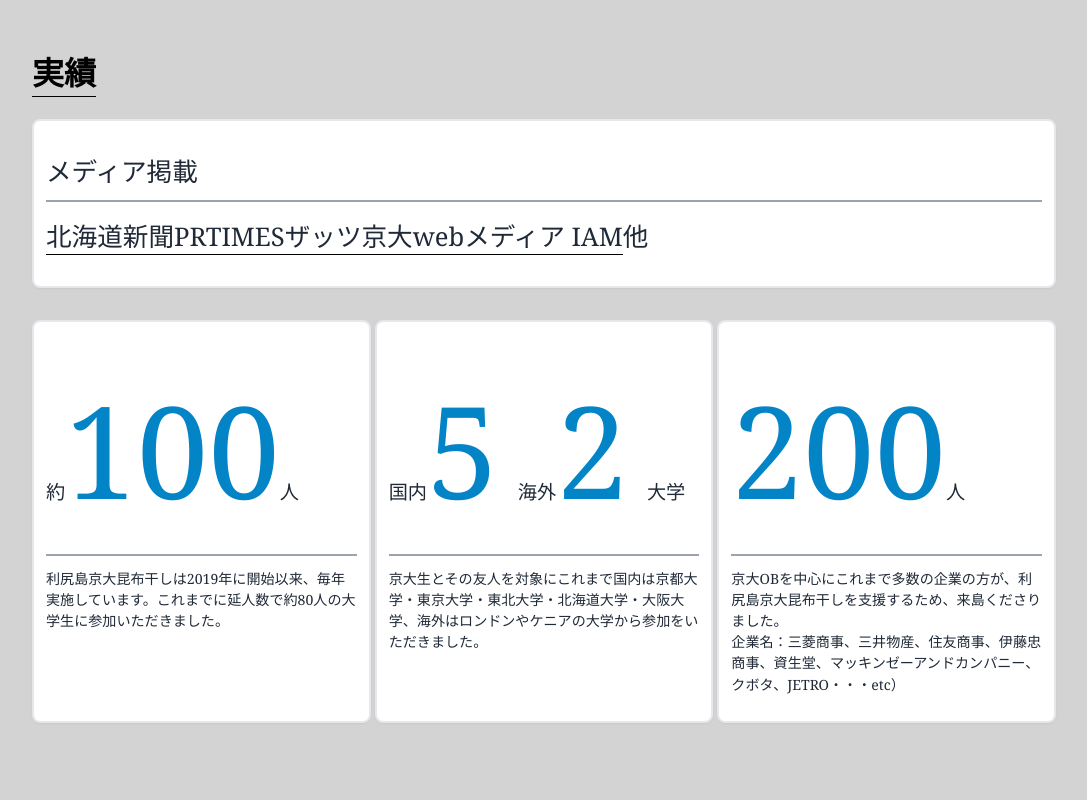
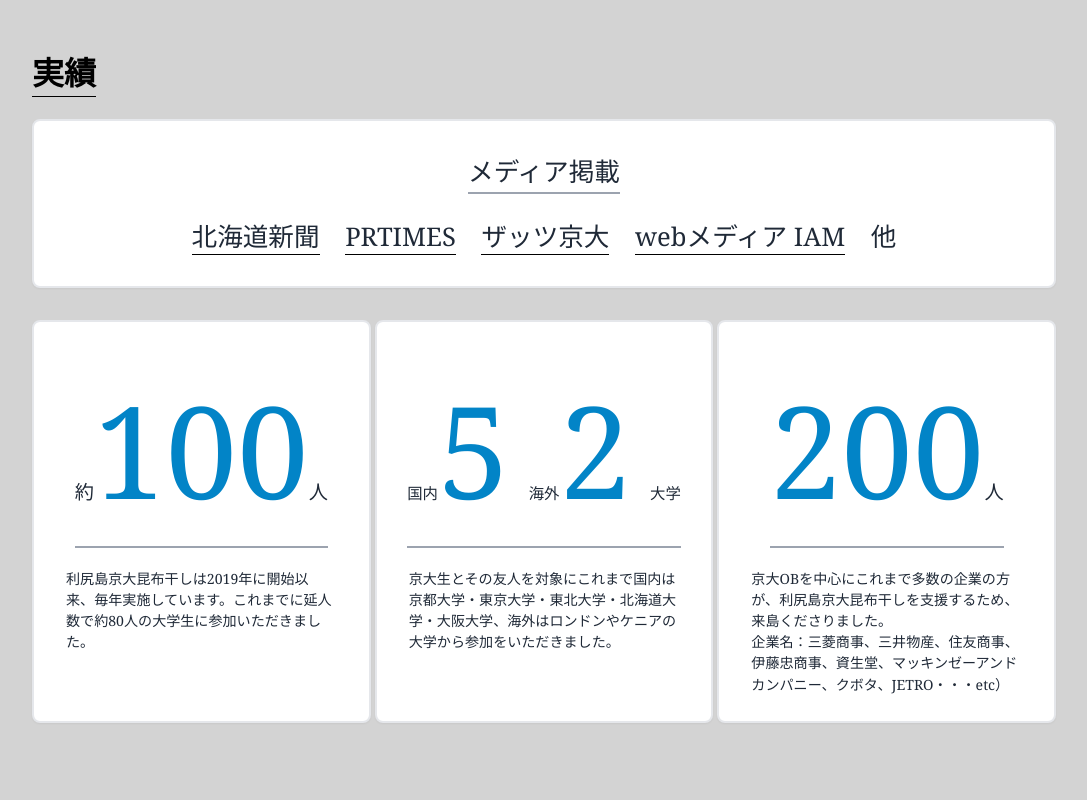
Before and after one commit to strawberryisamu/kelt, a Next.js app: page / in a window 1280 px wide. Shown: the part 4820-5620 px from the top of the page, without its empty margins (96-1183 px from the left). Built offline with nearby package versions, Linux system fonts and the light colour scheme.

Commit message:
あらゆる修正

```diff
--- a/src/app/components/kelp_dry/Card.tsx
+++ b/src/app/components/kelp_dry/Card.tsx
@@ -15,17 +15,19 @@ const Card: React.FC<CardProps> = ({ imageUrl, title,  title_children, children,
     ? 'flex-col'
     : '';
     const accomplishmentClass = isAccomplishment
-    ? 'text-[3vw] md:text-[1.5vw] border-b-2 border-gray-400 mb-2'
+    ? 'text-[3vw] md:text-[1.5vw] flex-1 '
     : 'text-[5vw] md:text-[1.1vw]';
     return (
       <div className={`flex items-center p-3 bg-white border-2 border-gray-200 rounded-lg shadow-sm ${cardClass}`}>
         {imageUrl && <Image width={500} height={500} alt={title ? title : ''} className="hidden md:block w-[50%] rounded-md border-2 border-gray-300" src={imageUrl} style={{aspectRatio: "1 / 1",  objectFit: "cover"}}/>}
-        <div className="flex-auto flex-col ">
-            {imageUrl && <Image width={500} height={500} alt={title ? title : ''} className="block md:hidden w-[100%] rounded-md border-2 border-gray-300" src={imageUrl} style={{aspectRatio: "1 / 1",  objectFit: "cover"}}/>}
-            <div className={`w-full ${accomplishmentClass}`}>
-              <h4 className={`pt-5 mb-2 `}>{title? title : title_children}</h4>
+        <div className="flex-auto flex flex-col justify-center items-center">
+            {imageUrl && <Image width={500} height={500} alt={title ? title : ''} className="block md:hidden w-[70%] rounded-md border-2 border-gray-300" src={imageUrl} style={{aspectRatio: "1 / 1",  objectFit: "cover"}}/>}
+            <div className={` ${accomplishmentClass}`}>
+              <h4 className={`pt-5 mb-2 border-b-2 border-gray-400`}>{title? title : title_children}</h4>
             </div>
-            <p className="text-[3vw] md:text-[1.1vw] text-gray-800 mt-3">{children}</p>
+
+              <p className="px-5 flex-1 h-[50%] text-[3vw] md:text-[1.1vw] text-gray-800 mt-3">{children}</p>
+
         </div>
       </div>
     );
--- a/src/app/components/kelp_dry/ImageSlideShow.tsx
+++ b/src/app/components/kelp_dry/ImageSlideShow.tsx
@@ -11,9 +11,10 @@ const ImageSlideshow: React.FC<ImageSlideshowProps> = ({ images, currentImageInd
     <div className=' h-[100%] w-[100%] relative'>
       {images.map((image, index) => (
         <div key={index} className='absolute  h-[100%] w-[100%] flex items-center justify-center'>
-          <div className='relative h-[80%] w-[80%] '>
+          <div className='relative h-[70%] w-[70%] '>
             <Image
-              layout='fill'
+              fill
+              sizes="(max-width: 768px) 100vw, 50vw"
               key={image}
               src={image}
               alt={`Slide ${index}`}
--- a/src/app/components/summer_camp/FirstView.tsx
+++ b/src/app/components/summer_camp/FirstView.tsx
@@ -41,7 +41,7 @@ const FirstView: React.FC<Props> = (p: Props) => {
           >
             <img src='./images/kkrn_icon_saisei_11.svg' alt="Play" style={{ width: '120px', height: '120px' }} />
           </button>
-              <Image layout='fill' objectFit='cover' src={item.src} alt={item.alt} />
+              <Image fill sizes='100vw' objectFit='cover' src={item.src} alt={item.alt} />
           </div>
         ))}
       </div>
--- a/src/pages/index.tsx
+++ b/src/pages/index.tsx
@@ -155,23 +155,27 @@ const Home = () => {
             title_children={<><span className='text-[5vw] md:text-[2vw]'>メディア掲載</span></>}
             isAccomplishment={true}
             >
-              <span className='text-[6vw] md:text-[2vw] leading-[1.8]'>
+              <span className='text-[6vw] md:text-[2vw] leading-[1.8] '>
                 <Link href="https://www.hokkaido-np.co.jp/article/884337/">
                   <span className="border-b-[1px] border-black">北海道新聞</span>
                 </Link>
-                <span className='md:hidden'><br /></span>
+                <span className='hidden md:inline'>　</span>
+                <span className='inline md:hidden'><br /></span>
                 <Link href="https://prtimes.jp/main/html/rd/p/000000001.000107188.html">
                   <span className="border-b-[1px] border-black">PRTIMES</span>
                 </Link>
-                <span className='md:hidden'><br /></span>
+                <span className='hidden md:inline'>　</span>
+                <span className='inline md:hidden'><br /></span>
                 <Link href="https://www.thats.pr.kyoto-u.ac.jp/2022/02/24/11932/">
                   <span className="border-b-[1px] border-black">ザッツ京大</span>
                 </Link>
-                <span className='md:hidden'><br /></span>
+                <span className='hidden md:inline'>　</span>
+                <span className='inline md:hidden'><br /></span>
                 <Link href="https://iam-iam.jp/28909/">
                   <span className="border-b-[1px] border-black">webメディア IAM</span>
                 </Link>
-                <span className='md:hidden'><br /></span>
+                <span className='hidden md:inline'>　</span>
+                <span className='inline md:hidden'><br /></span>
                 他
               </span>
             </Card>
@@ -187,7 +191,7 @@ const Home = () => {
               </>
             </Card>
             <Card
-            title_children={<>国内<span  className='text-[20vw] md:text-[10vw] text-sky-600'>5</span>　海外<span  className='text-[20vw] md:text-[10vw] text-sky-600'>2</span>　大学</>}
+            title_children={<><span className='text-[0.8em]'>国内</span><span  className='text-[20vw] md:text-[10vw] text-sky-600'>5</span>　<span className='text-[0.8em]'>海外</span><span  className='text-[20vw] md:text-[10vw] text-sky-600'>2</span>　<span className='text-[0.8em]'>大学</span></>}
             isCol={true}
             isAccomplishment={true}
             >
```
